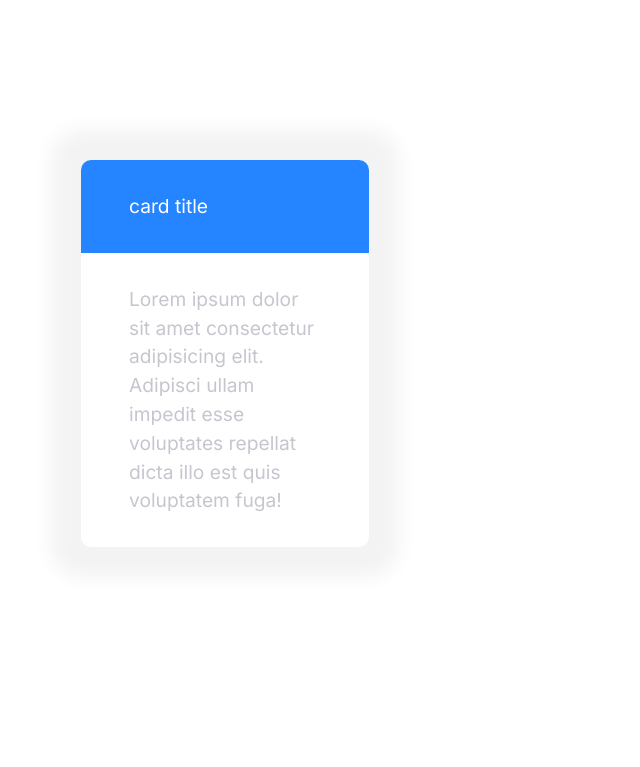
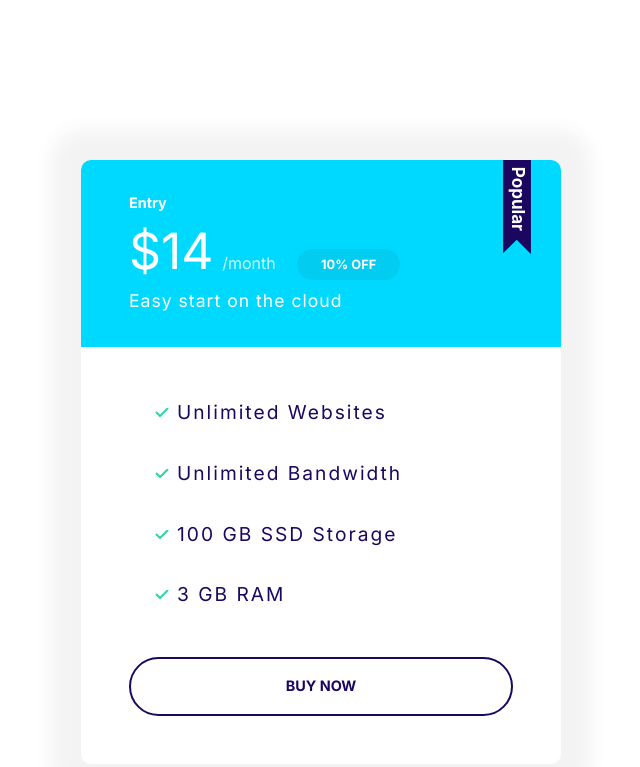
Before and after one commit to CODECONTRIBUT/Website-Demo, a plain HTML site: page index.html in a window 1280 px wide. Shown: the whole page, without its empty margins (79-719 px from the left). Drawn offline with Linux system fonts and the light colour scheme.

Commit message:
add plan part and popular.svg.

```diff
--- a/css/styles.css
+++ b/css/styles.css
@@ -96,6 +96,7 @@ a {
 }
 .badge--small {
   font-size: 1rem;
+  padding: 0.5rem 1.5rem;
 }
 @media screen and (min-width: 1024px) {
   .badge {
@@ -152,7 +153,7 @@ a {
   font-size: 1.1rem;
   font-weight: 600;
   margin: 1rem 0;
-  padding: 2rem 3rem;
+  padding: 1.2rem 3rem;
   text-align: center;
   text-transform: uppercase;
   white-space: nowrap;
@@ -245,3 +246,61 @@ a {
   background-color: var(--color-secodary);
   color: white;
 }
+/* Plans */
+.plan {
+  color: white;
+  white-space: nowrap;
+}
+.plan__name {
+  margin: 0;
+  font-weight: 600;
+  font-size: 1.5rem;
+}
+.plan__price {
+  font-size: 3.75rem;
+  margin-right: 0.2rem;
+}
+.plan__billingcycle {
+  margin-right: 1rem;
+  font-size: 1.5rem;
+  font-weight: 300;
+  opacity: 80%;
+}
+.card--secondary .badge--secondary {
+  background-color: #02cdf1;
+}
+.plan__description {
+  font-size: 1.25rem;
+  font-weight: 300;
+  letter-spacing: 1px;
+  display: block;
+}
+.plan .list__item {
+  margin-bottom: 2rem;
+  letter-spacing: 2px;
+}
+.plan--popular .card__header::before {
+  content: url(/images/popular.svg);
+  display: inline-block;
+  width: 40px;
+  position: absolute;
+  top: -6px;
+  right: 5%;
+}
+.plan--popular .card__header {
+  position: relative;
+}
+@media screen and (min-width: 1024px) {
+  .plan__name {
+    font-size: 0.9rem;
+  }
+  .plan__price {
+    font-size: 3.12rem;
+  }
+  .plan__billingcycle {
+    font-size: 1rem;
+  }
+  .plan__description {
+    font-size: 1.1rem;
+  }
+}
--- a/index.html
+++ b/index.html
@@ -15,13 +15,23 @@
     <title>Document</title>
   </head>
   <body>
-    <div style="width: 30%">
-      <div class="card card--primary">
-        <header class="card__header">card title</header>
+    <div class="plan plan--popular" style="width: 50%">
+      <div class="card card--secondary">
+        <header class="card__header">
+          <h3 class="plan plan__name">Entry</h3>
+          <span class="plan plan__price">$14</span>
+          <span class="plan plan__billingcycle">/month</span>
+          <span class="badge badge--secondary badge--small">10% OFF</span>
+          <span class="plan plan__description">Easy start on the cloud</span>
+        </header>
         <div class="card__body">
-          Lorem ipsum dolor sit amet consectetur adipisicing elit. Adipisci
-          ullam impedit esse voluptates repellat dicta illo est quis voluptatem
-          fuga!
+          <ul class="list list--tick">
+            <li class="list__item">Unlimited Websites</li>
+            <li class="list__item">Unlimited Bandwidth</li>
+            <li class="list__item">100 GB SSD Storage</li>
+            <li class="list__item">3 GB RAM</li>
+          </ul>
+          <button class="btn btn--outline btn--block">Buy Now</button>
         </div>
       </div>
     </div>
```
Also changed, not shown: images/popular.svg (added).
